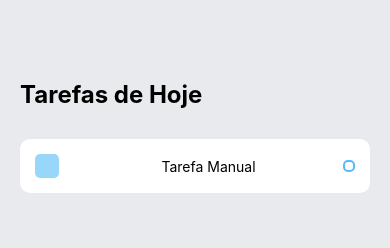
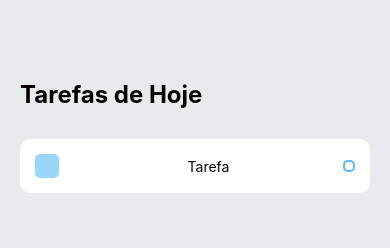
Before and after one commit to curioussdev/todoList, a React Native app: screen / in a window 390 px wide. Shown: the top 248 px of the page. Built offline with nearby package versions, Linux system fonts and the light colour scheme.

Commit message:
deleting task DONE

```diff
--- a/App.js
+++ b/App.js
@@ -1,5 +1,5 @@
-import React, {useState,} from 'react';
-import { KeyboardAvoidingView, Platform, StyleSheet, Text, TextInput, TouchableOpacity, View, ScrollView } from 'react-native';
+import React, {useState} from 'react';
+import { Keyboard, KeyboardAvoidingView, Platform, StyleSheet, Text, TextInput, TouchableOpacity, View } from 'react-native';
 
 import Task from './components/Task';
 
@@ -9,9 +9,17 @@ export default function App() {
   const [taskItems, setTaskItems] = useState([]);
 
   const handleAddTask = () => {
+    Keyboard.dismiss();
     setTaskItems([...taskItems, task]);
     setTask('');
   };
+
+  const completeTask =(index) => {
+    let itemsCopy = [...taskItems];
+    itemsCopy.splice(index, 1)
+    setTaskItems(itemsCopy)
+  }
+
 
   return (
     <View style={styles.container}>
@@ -24,18 +32,23 @@ export default function App() {
           {/** here is Where the tasks will go */}
 
           {
-            taskItems.map((item) => (
-              <Task text={item} />
-            ))
+            taskItems.map((item, index) => {
+              return(
+                <TouchableOpacity onPress={() => completeTask()}>
+                  <Task key={index} text={item} />
+                </TouchableOpacity>
+              )
+
+
+            })
           }
 
-          <Task text={'Tarefa Manual'} />
+          <Task text={'Tarefa'} />
 
         </View>
       </View>
 
       {/** write a task  */}
-      <View style={{flex: 1, overflow: 'hidden'}}>
       <KeyboardAvoidingView
         behavior={Platform.OS === 'ios' ? "padding" : "height"}
         style={styles.writeTaskWrapper}
@@ -47,7 +60,6 @@ export default function App() {
           </View>
         </TouchableOpacity>
       </KeyboardAvoidingView>
-      </View>
 
     </View>
   );
```
